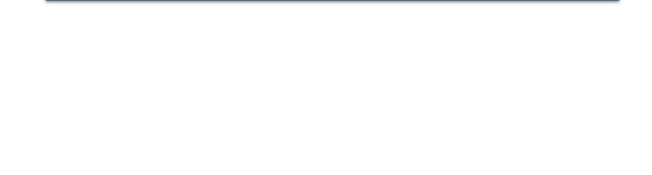
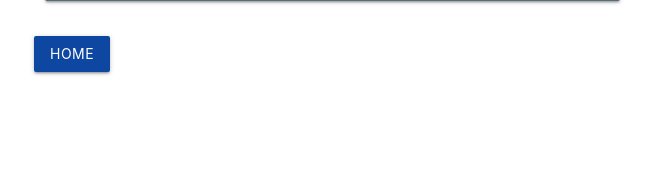
Before and after one commit to jscpeterson/help-desk, a Django app: template templates/tickets/view_ticket.html in a window 1280 px wide. Shown: the part 606-781 px from the top of the page, without its empty margins (158-810 px from the left). Run offline with Django 3.2, Linux system fonts and the light colour scheme; the template is opened without the code that fills it, so the values that code supplies are empty.

Commit message:
Add home button to ticket view

```diff
--- a/templates/tickets/view_ticket.html
+++ b/templates/tickets/view_ticket.html
@@ -167,6 +167,13 @@ REVEAL WITH DESCRIPTION PARTIALLY SHOWN IN A FIXED HEIGHT SECTION -->
   </div>
   <!-- ROW FOR DETAIL AND NOTES CARD END -->
 
+<div>
+    <button class="btn waves-effect waves-light hoverable blue darken-4" id="btn" type="submit" name="action"
+    onclick="window.location.href = {% url 'tickets:home' %};
+    return false;">Home
+    </button>
+</div>
+
 </div>
 <!-- CONTAINER END -->
 
```
